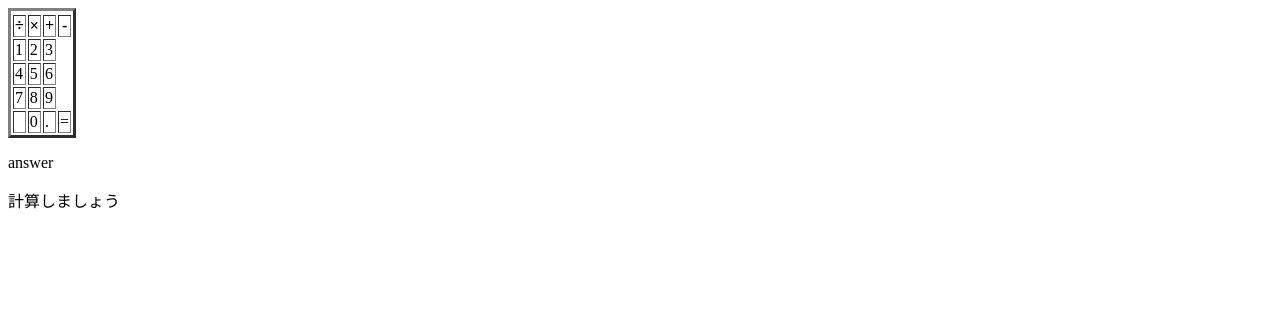
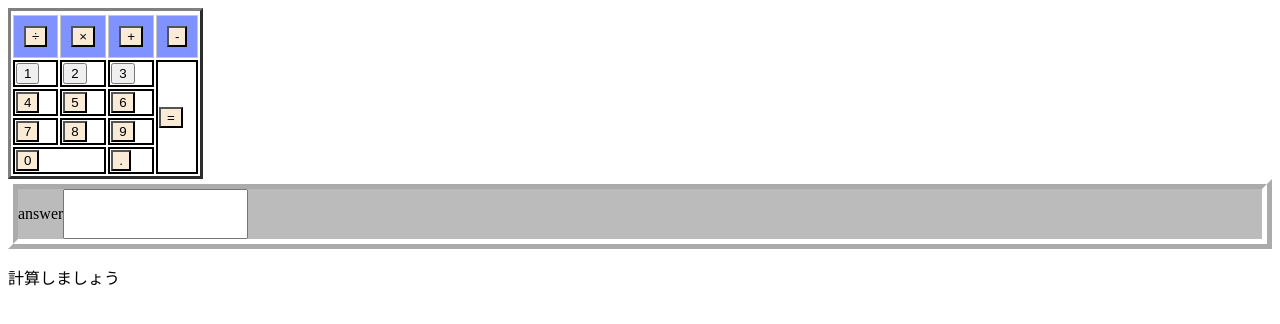
Before and after one commit to yutamamiya/calculator, a plain HTML site: page index.html in a window 1280 px wide. Drawn offline with Linux system fonts and the light colour scheme.

Commit message:
休憩のため20230402

```diff
--- a/index.html
+++ b/index.html
@@ -1,44 +1,117 @@
 <!DOCTYPE html>
+
 <html>
-  <head>
+  <link rel="stylesheet" href="main.css
+  ">
+  <script src="main.js">
+  </script>
+
+<head>
+
+
     <title>計算機</title>
   </head>
-  <table border=3" >
+  <table border="3" >
     <thead>
       <tr>
       </tr>
     </thead>
     <tr>
-      <th>÷</th>
-      <th>×</th>
-      <th>+</th>
-      <th>-</th>
+      <!--division-->
+      <th>
+        <button>
+          ÷
+        </button>
+      </th>
+      <!--multiplication-->
+      <th>
+        <button>
+        ×
+        </button>
+      </th>
+
+      <!-足し算->
+      <th>
+        <button>
+        +
+      </button>
+      </th>
+      <!--引き算-->
+      <th>
+      <button>
+        -
+      </button>
+      </th>
     </tr>
 
     <tr>
-      <td>1</td>
-      <td>2</td>
-      <td>3</td>
+      <td>
+        <input type="button" value="1" onclick="OnButtoClick1()">
+      </td>
+      <td>
+        <input type="button" value="2" onclick="OnButtoClick2()">
+      </td>
+
+        <td>
+        <input type="button" value="3" onclick="OnButtoClick3()">
+      </td>
+      <td rowspan="4">
+        <button type="ansewer">
+          =
+        </button>
+    </tr>
+
     </tr>
 
     <tr>
-      <td>4</td>
-      <td>5</td>
-      <td>6</td>
+      <td>
+      <button type="4">
+        4
+      </button>
+      </td>
+      <td>
+      <button type="5">
+        5
+      </button>
+      </td>
+      <td>
+      <button type="6">
+        6
+      </button>
+
+      </td>
     </tr>
 
     <tr>
-      <td>7</td>
-      <td>8</td>
-      <td>9</td>
+      <td>
+      <button type="7">
+        7
+      </button>
+      </td>
+      <td>
+      <button type="8">
+        8
+      </button>
+      </td>
+      <td>
+      <button type="9">
+        9
+      </button>
+      </td>
     </tr>
 
 
     <tr>
-      <td></td>
-      <td>0</td>
-      <td>.</td>
-      <td>=</td>
+      <td colspan="2">
+        <button >
+          0
+        </button>
+      </td>
+      <td>
+        <button>
+          .
+        </button>
+      </td>
     </tr>
   </table>
 
@@ -48,6 +121,9 @@
 
     <div class="answer">
       <p>answer</p>
+      <input type="number
+       name"answer1">
+
     </div>
 
 
--- a/main.css
+++ b/main.css
@@ -1,19 +1,30 @@
 th {
-  background-color: aquamarine;
+  background-color: rgb(127, 146, 255);
   border: 1px solid rgb(199, 199, 199);
   padding: 10px;
 }
 td {
-  border: 1px solid #333;
+  border: 2px solid #bbb;
+  border: 2px solid
+
 }
 
 table {
-  background-color: #726;
+  background-color: #fff;
 }
 
 .answer {
-  border: 10px ridge #333;
-  background-color: #aaa;
+  border: 10px ridge #fff;
+  background-color: #bbb;
   display: flex;
-  align-items: stretch;
+
 }
+.answer1{
+
+  display: flex;
+}
+
+button{
+  background-color: antiquewhite;
+
+}
--- /dev/null
+++ b/main.js
@@ -0,0 +1,13 @@
+function OnButtoClick1(){
+  alert("1が押されました")
+}
+
+function
+OnButtoClick2(){
+  alert("2が押されました")
+}
+
+function
+OnButtoClick3(){
+  alert("3が押されました")
+}
```
